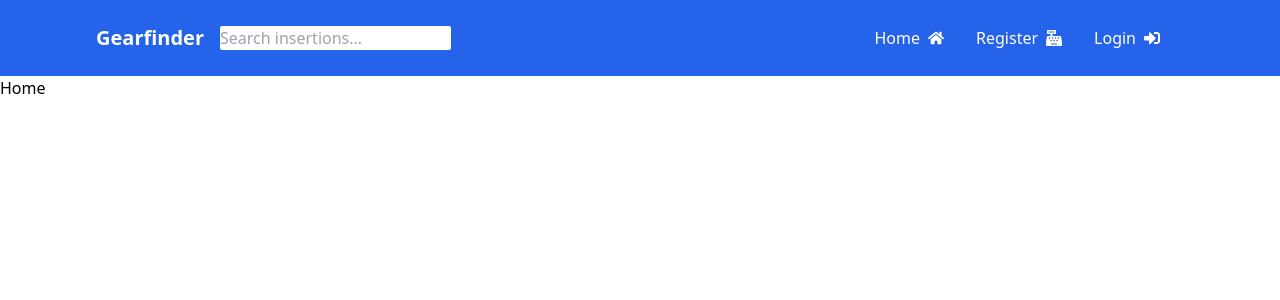
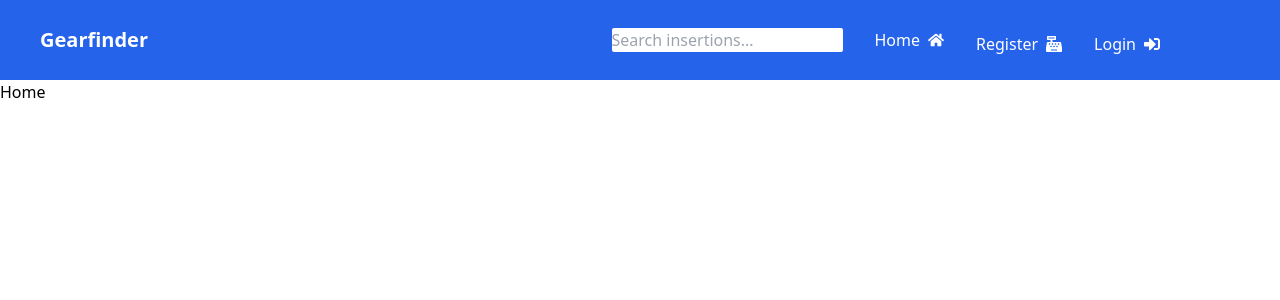
Before and after one commit to BasilBasilio/gear-finder, a React (Vite) app: page / in a window 1280 px wide. Shown: the top 300 px of the page. Built offline with nearby package versions, Linux system fonts and the light colour scheme; no server answers.

Commit message:
added drawer to navbar

```diff
--- a/src/components/Insertion/SearchBar/index.tsx
+++ b/src/components/Insertion/SearchBar/index.tsx
@@ -16,7 +16,7 @@ const SearchBar: React.FC = () => {
     <div>
       <input
         type="text"
-        className="ml-4 rounded-sm"
+        className="rounded-sm mt-1"
         value={query}
         placeholder="Search insertions..."
         onChange={e => {
--- a/src/components/Layout/index.tsx
+++ b/src/components/Layout/index.tsx
@@ -3,10 +3,10 @@ import Navbar from '../Navbar';
 
 const Layout: React.FC = () => {
   return (
-    <>
+    <div className="relative h-screen overflow-x-hidden">
       <Navbar />
       <Outlet />
-    </>
+    </div>
   );
 };
 
--- a/src/components/Navbar/index.tsx
+++ b/src/components/Navbar/index.tsx
@@ -12,6 +12,7 @@ import { signOut } from 'firebase/auth';
 import { useNavigate } from 'react-router-dom';
 import { auth } from '../../firebaseConfig';
 import SearchBar from '../Insertion/SearchBar';
+import VaulDrawer from '../Drawer';
 
 const Navbar: React.FC = () => {
   const user = useUserAuth();
@@ -29,11 +30,16 @@ const Navbar: React.FC = () => {
   return (
     <nav className="bg-blue-600 py-2 px-22">
       <div className="flex justify-between mx-auto items-center py-4 px-24">
-        <div className="text-white font-bold text-xl">Gearfinder</div>
-        <SearchBar />
-        <ul className="flex gap-8 ml-auto mr-6 text-white cursor-pointer">
+        <div className="hidden sm:block text-white font-bold text-xl absolute left-10">
+          Gearfinder
+        </div>
+        <div className="sm:hidden text-white font-bold text-xl absolute left-10">
+          G
+        </div>
+        <ul className="hidden md:flex gap-8 ml-auto mr-6 text-white cursor-pointer">
+          <SearchBar />
           <li>
-            <Link to="/" className="flex items-center gap-2">
+            <Link to="/" className="flex items-center gap-2 mt-1">
               Home
               <FaHome />
             </Link>
@@ -41,8 +47,8 @@ const Navbar: React.FC = () => {
           {user ? (
             <>
               <li>
-                <Link to="/new" className="flex items-center gap-2">
-                  New insertion
+                <Link to="/new" className="flex items-center gap-2 mt-1">
+                  New
                   <FaNewspaper />
                 </Link>
               </li>
@@ -50,29 +56,29 @@ const Navbar: React.FC = () => {
                 <button
                   type="button"
                   onClick={handleLogout}
-                  className="nav-link flex items-center gap-2"
+                  className="nav-link flex items-center gap-2 mt-1"
                 >
                   Logout
                   <FaSignOutAlt />
                 </button>
               </li>
               <li>
-                <Link to="/user" className="flex items-center gap-2">
+                <Link to="/user" className="flex items-center gap-2 mt-1">
+                  <span>{user.email}</span>
                   <FaUser />
-                  <span>{user.email}</span>
                 </Link>
               </li>
             </>
           ) : (
             <>
               <li>
-                <Link to="/register" className="flex items-center gap-2">
+                <Link to="/register" className="flex items-center gap-2 mt-2">
                   Register
                   <FaCashRegister />
                 </Link>
               </li>
               <li>
-                <Link to="/login" className="flex items-center gap-2">
+                <Link to="/login" className="flex items-center gap-2 mt-2">
                   Login
                   <FaSignInAlt />
                 </Link>
@@ -81,6 +87,9 @@ const Navbar: React.FC = () => {
           )}
         </ul>
       </div>
+      <div className="md:hidden absolute right-10 top-2">
+        <VaulDrawer />
+      </div>
     </nav>
   );
 };
--- a/tailwind.config.js
+++ b/tailwind.config.js
@@ -2,7 +2,11 @@
 export default {
   content: ['./src/**/*.tsx'],
   theme: {
-    extend: {},
+    extend: {
+      screens: {
+        md: '1050px',
+      },
+    },
   },
   plugins: [],
 };
```
